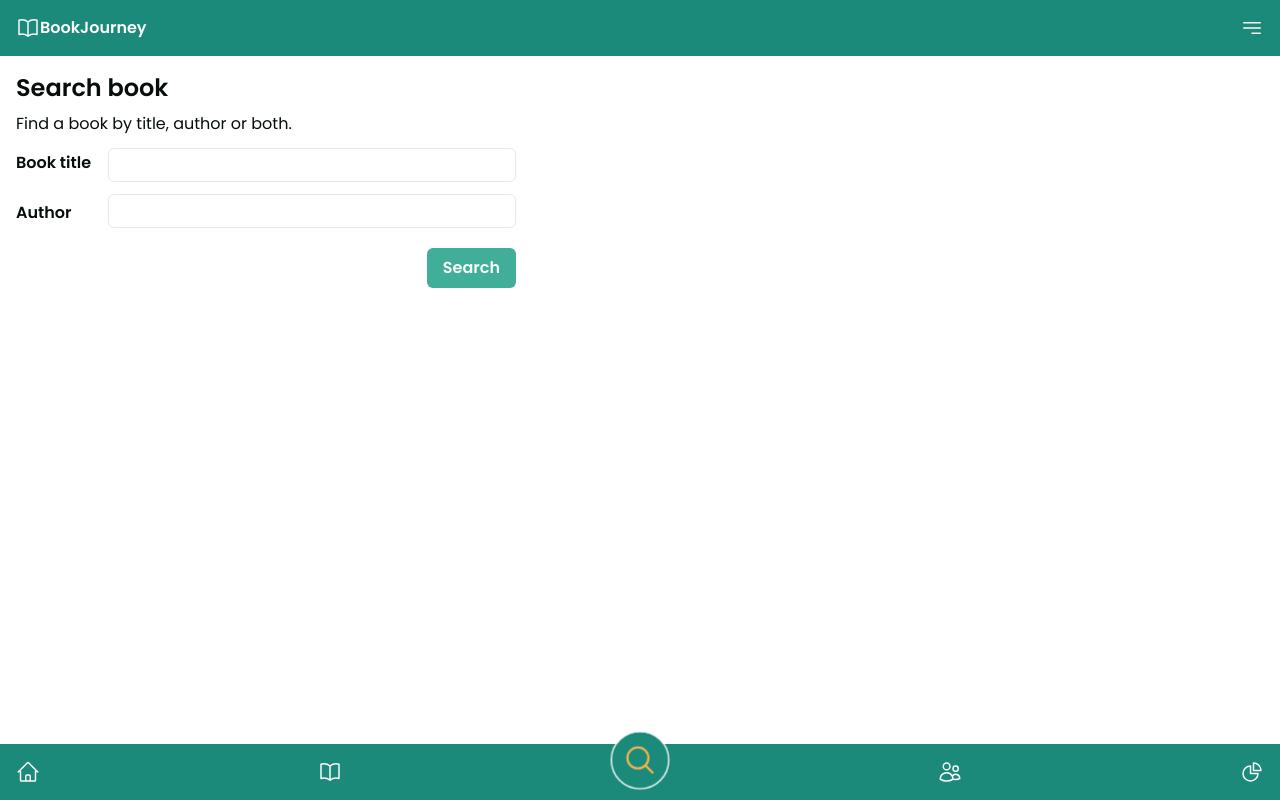
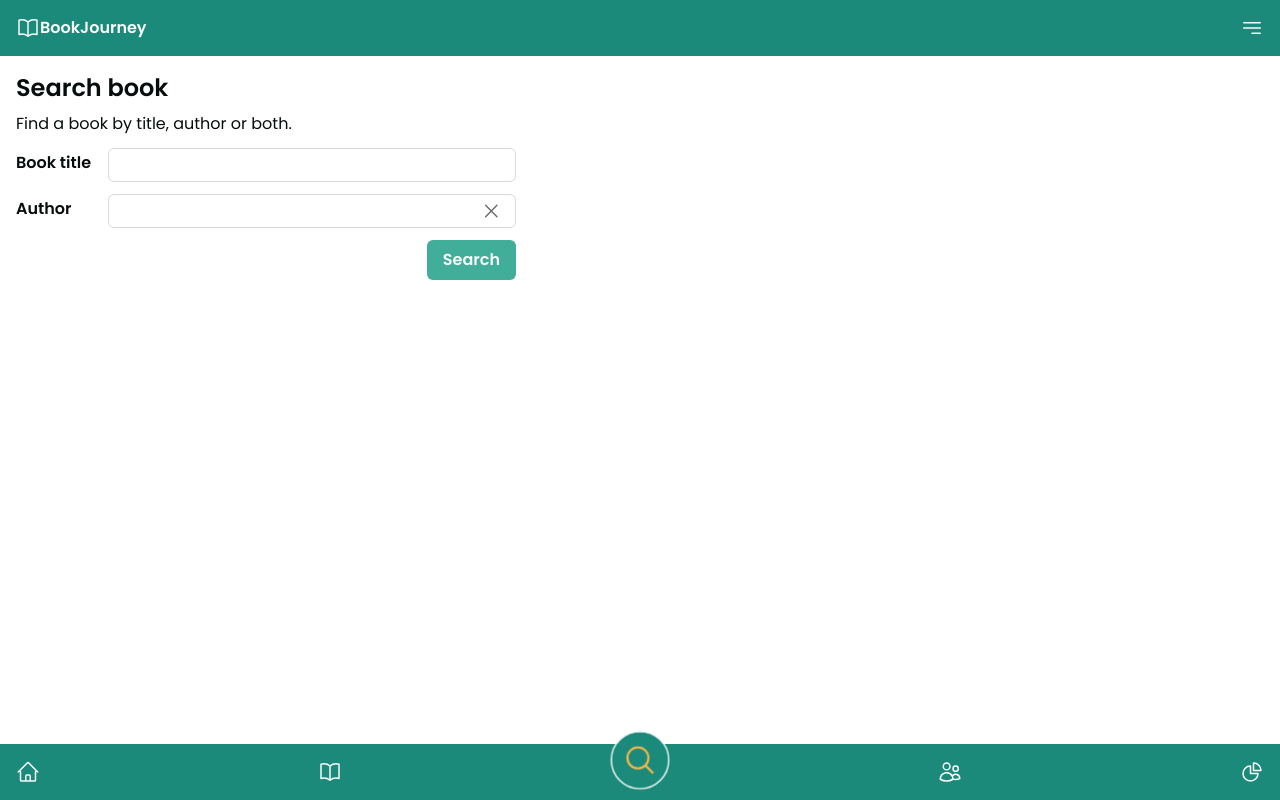
Before and after one commit to agnkos/book-journey, a React (Vite) app: page /search in a window 1280 px wide. Built offline with nearby package versions, Linux system fonts and the light colour scheme; sample sign-in values are in the browser's storage; what chartjs-plugin-datalabels would draw is missing.

Commit message:
search inputs reset, map hints

```diff
--- a/src/pages/user/SearchBookPage/components/HintsContainer.jsx
+++ b/src/pages/user/SearchBookPage/components/HintsContainer.jsx
@@ -13,26 +13,25 @@ const HintsContainer = ({ searchBook, showHintsTitle, setShowHintsTitle, showHin
                 const title = (values.title).replace(/ /g, '+')
                 const response = await fetch(`https://www.googleapis.com/books/v1/volumes?q="${title}"+intitle:"${title}"&key=${import.meta.env.VITE_GOOGLE_BOOKS_API_KEY}&maxResults=40`)
                 const data = await response.json()
-                // console.log('title data', data.items)
-                const titles = data.items.map((t) => ({ title: t.volumeInfo.title, author: t.volumeInfo.authors, id: t.id }))
-                // console.log('only titles', titles)
-                const filteredTitles = titles.filter((value, index, self) => index === self.findIndex((t) => t.title === value.title && t?.author?.[0] === value?.author?.[0]))
-                setQueryResultsTitle(filteredTitles)
-                // console.log('filtered titles', filteredTitles)
-
+                if (data.totalItems > 0) {
+                    const titles = data.items.map((t) => ({ title: t.volumeInfo.title, author: t.volumeInfo.authors, id: t.id }))
+                    const filteredTitles = titles.filter((value, index, self) => index === self.findIndex((t) => t.title === value.title && t?.author?.[0] === value?.author?.[0]))
+                    setQueryResultsTitle(filteredTitles)
+                }
             }
         }
         const getHintsAuthor = async () => {
             if (values.author?.length > 2 && showHintsAuthor) {
                 console.log('values author', values.author)
                 const author = (values.author).replace(/ /g, '+')
-                const response = await fetch(`https://www.googleapis.com/books/v1/volumes?q="${author}"+inauthor:"${author}"&key=${import.meta.env.VITE_GOOGLE_BOOKS_API_KEY}&maxResults=40`)
+                const response = await fetch(`https://www.googleapis.com/books/v1/volumes?q=${author}+inauthor:${author}&key=${import.meta.env.VITE_GOOGLE_BOOKS_API_KEY}&maxResults=40`)
                 const data = await response.json()
-                const authors = data.items.map(a => a.volumeInfo.authors[0].trim())
-                const authorsFiltered = [...new Set(authors)]
-                setQueryResultsAuthor(authorsFiltered)
-                // console.log('author', data.items)
-                // console.log('filtered authors', authorsFiltered)
+                console.log('atuhor data', data)
+                if (data.totalItems > 0) {
+                    const authors = data?.items.map(a => a.volumeInfo?.authors[0].trim())
+                    const authorsFiltered = [...new Set(authors)]
+                    setQueryResultsAuthor(authorsFiltered)
+                }
             }
         }
         getHintsTitle()
@@ -52,11 +51,6 @@ const HintsContainer = ({ searchBook, showHintsTitle, setShowHintsTitle, showHin
         setShowHintsAuthor(false)
         resetForm()
     }
-
-    // useEffect(() => {
-    //     console.log('queryResultsTitle', queryResultsTitle)
-    //     console.log('queryResultsAuthor', queryResultsAuthor)
-    // }, [queryResultsAuthor, queryResultsTitle])
 
     if (queryResultsTitle && showHintsTitle)
         return (
--- a/src/pages/user/SearchBookPage/components/SearchBookForm.jsx
+++ b/src/pages/user/SearchBookPage/components/SearchBookForm.jsx
@@ -3,6 +3,7 @@ import * as Yup from "yup";
 import PropTypes from 'prop-types';
 import HintsContainer from "./HintsContainer";
 import { useRef, useEffect, useState } from "react";
+import { XMarkIcon } from "@heroicons/react/24/outline";
 
 const SearchBook = ({ searchBook }) => {
 
@@ -46,20 +47,24 @@ const SearchBook = ({ searchBook }) => {
                 onSubmit={onSubmit}
                 validationSchema={validationSchema}
             >
-                {({ values }) => {
+                {({ values, setFieldValue }) => {
                     return (<Form className="max-w-[500px] mb-6">
                         <div className="flex flex-col mb-3 min-[400px]:flex-row min-[400px]:items-center">
                             <label htmlFor="title" className="w-[80px] mr-3 mb-1 font-semibold">Book title
                             </label>
-                            <div className="relative grow">
-
+                            <div className="flex items-center relative px-3 py-1 grow border border-light-objects rounded-md focus-within:outline focus-within:outline-2">
                                 <Field
                                     type="text"
                                     name="title"
                                     id="title"
-                                    className="w-full px-3 py-1 rounded-md border grow"
+                                    className="w-full grow focus:outline-none"
                                     innerRef={titleInputRef}
                                 />
+                                {values.title.length > 0 &&
+                                    <XMarkIcon className="w-6 h-6 stroke-text-faded hover:stroke-link-active transition duration-150 cursor-pointer"
+                                        onClick={() => setFieldValue('title', '')}
+                                    />
+                                }
                                 {values.title.length > 2 &&
                                     <HintsContainer
                                         searchBook={searchBook}
@@ -73,13 +78,16 @@ const SearchBook = ({ searchBook }) => {
                         <div className="flex flex-col mb-3 min-[400px]:flex-row min-[400px]:items-center">
                             <label className="w-[80px] mr-3 mb-1 font-semibold" htmlFor="author">Author
                             </label>
-                            <div className="relative grow">
+                            <div className="flex items-center relative px-3 py-1 grow border border-light-objects rounded-md focus-within:outline focus-within:outline-2">
                                 <Field
                                     type="text"
                                     name="author"
                                     id="author"
-                                    className="w-full mb-2 px-3 py-1 rounded-md border grow"
+                                    className="w-full grow focus:outline-none"
                                     innerRef={authorInputRef}
+                                />
+                                <XMarkIcon className="w-6 h-6 stroke-text-faded hover:stroke-link-active transition duration-150 cursor-pointer"
+                                    onClick={() => setFieldValue('author', '')}
                                 />
                                 {values.author.length > 2 &&
                                     <HintsContainer
```
